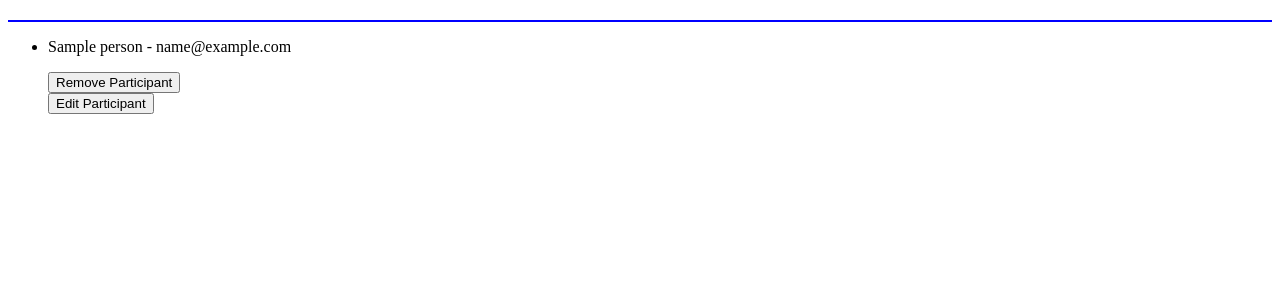
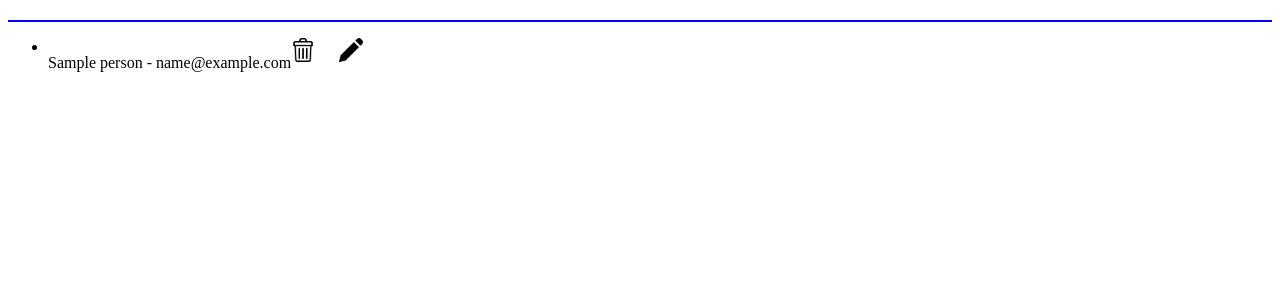
Before and after one commit to jramosss/invisible_friend, a Flask app: page /groups/1 in a window 1280 px wide. Shown: the part 51-351 px from the top of the page. Run offline with Flask 2, Linux system fonts and the light colour scheme; tables that the repository leaves empty hold one stand-in row (values such as "Sample post").

Commit message:
Got frustrated

```diff
--- a/resources/groups/templates/group.html
+++ b/resources/groups/templates/group.html
@@ -26,18 +26,20 @@
 <hr/>
 <section class="content">
   {% block content %}
-  <div>
   <ul>
     {% for member in group.members %}
     <li>
+      <div class="participant-div">
+        <div class="participant-info-div">
           <p>{{member.person.name}} - {{member.person.email}}</p>
-            <div id="remove-participant-div" class="remove-participant-div">
+        </div>
+        <div class="remove-participant-div">
           <form action="/groups/remove_participant/{{member.id}}" method="post">
-                <button name="remove-member-btn" type="submit">Remove Participant</button>
+            <input id="remove-participant-button" type="image" src="/static/images/trash.png"/>
           </form>
         </div>
-            <div>
-              <button id={{member.person.name}} name="show-edit-participant-div-button" value="Add Participant">Edit Participant</button>
+        <div class="edit-participant-div">
+          <input id="show-edit-participant-button" name="show-edit-participant-button" type="image" src="/static/images/pencil.png"/>
           <div id={{member.person.name}} name="edit-participant-div" style="display: none;">
             <form action="/groups/edit_participant/{{group.id}}" method="post">
               <label for="name">Name</label>
@@ -69,7 +71,7 @@
             div.style.display = div.style.display != "block" ? "block" : "none";
             add_participant_button.value = add_participant_button.value == "Add Participant" ? "Cancel" : "Add Participant";
         });
-        let edit_participant_buttons = document.getElementsByName("show-edit-participant-div-button");
+        let edit_participant_buttons = document.getElementsByName("show-edit-participant-button");
         for (const edit_participant_button of edit_participant_buttons){
           edit_participant_button.addEventListener("click", function() {
               let div = edit_participant_button.parentElement.children[1];
--- a/static/styles/group.css
+++ b/static/styles/group.css
@@ -84,3 +84,35 @@ nav {
     height: auto;
     alt: "Return to group list";
 }
+
+.participant-div {
+    width: 100%;
+    height: 10vh;
+}
+
+.participant-info-div {
+    float: left;
+}
+
+.remove-participant-div {
+    width: 3vh;
+    height: 3vh;
+    float: left;
+}
+
+#remove-participant-button {
+    max-width: 100%;
+    alt: "Remove Participant";
+}
+
+.edit-participant-div {
+    width: 3vh;
+    height: 3vh;
+    margin-left: 3vh;
+    float: left;
+}
+
+#show-edit-participant-button {
+    max-width: 100%;
+    alt: "Edit Participant";
+}
```
Also changed, not shown: static/images/pencil.png (added). Lines whose indentation alone changed are shown as unchanged.
